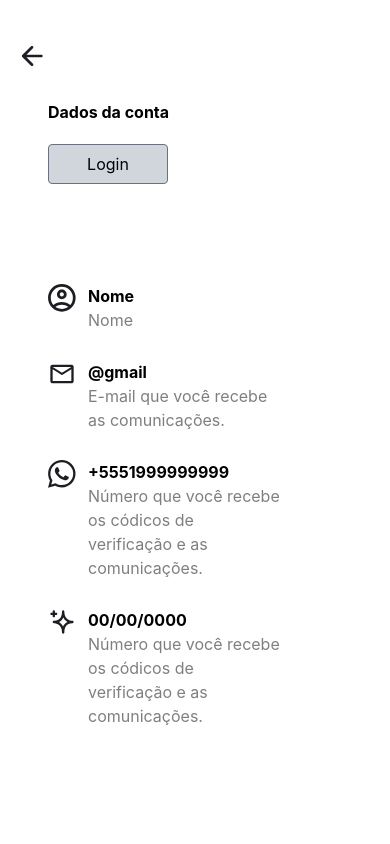
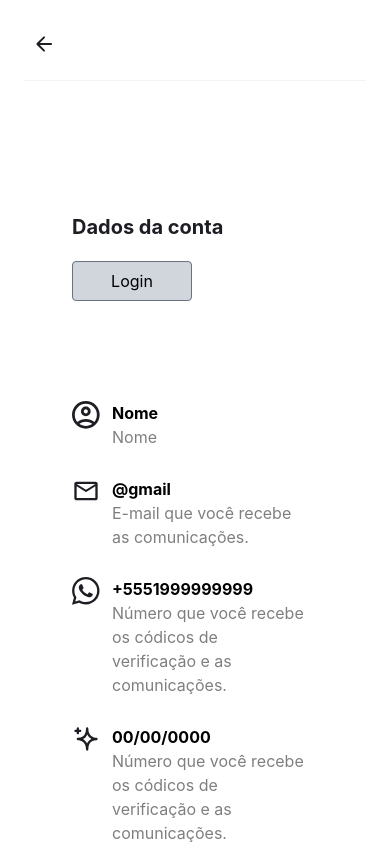
Before and after one commit to GuilhermeW1/emporio-henz, a React (Vite) app in the folder frontend/: page /conta in a window 390 px wide. Built offline with nearby package versions, Linux system fonts and the light colour scheme.

Commit message:
feat: make responsive screens

```diff
--- a/frontend/src/components/Input.jsx
+++ b/frontend/src/components/Input.jsx
@@ -1,13 +1,13 @@
 export function Input({ label, placeholder, type, name, value, onChange }) {
   return (
-    <div className="flex-col flex gap-3">
+    <div className="flex-col flex gap-3 w-full">
       <span className="block font-bold self-start">{label}</span>
       <input
         type={type ?? "text"}
         name={name}
         value={value}
         onChange={onChange}
-        className="border rounded h-11 border-[#939393] w-68 pl-3"
+        className="border rounded h-11 border-[#939393] min-w-68 pl-3"
         placeholder={placeholder}
       />
     </div>
--- a/frontend/src/components/PasswordInput.jsx
+++ b/frontend/src/components/PasswordInput.jsx
@@ -19,9 +19,9 @@ export function PasswordInput({
     return;
   };
   return (
-    <div className={`flex flex-col ${className}`}>
+    <div className={`flex  w-full flex-col ${className}`}>
       <span className="block font-bold self-start">{label}</span>
-      <div className="border rounded h-11 border-[#939393] w-68 flex items-center justify-between mt-3">
+      <div className="border rounded h-11 border-[#939393] min-w-68 flex items-center justify-between mt-3">
         <input
           name={name}
           value={value}
--- a/frontend/src/components/SectionCard.jsx
+++ b/frontend/src/components/SectionCard.jsx
@@ -1,7 +1,8 @@
 export function SectionCard({ imgPath, name }) {
   return (
-    <div className="h-[182px] w-[182px] bg-[#F2F8FD] border border-[#1238544D] rounded-xl">
-      <div className="">
+    <div className="flex flex-col justify-between h-[182px] w-[182px] lg:w-[190px] lg:h-[190px] bg-[#F2F8FD] border border-[#123854]/30 rounded-xl overflow-hidden">
+      {" "}
+      <div className="flex-1 flex items-center justify-center overflow-hidden">
         <img src={imgPath} alt={name} />
       </div>
       <div className="bg-[#123854] h-10.5 overflow-hidden rounded-b-xl flex p-3 items-center justify-between">
--- a/frontend/src/screens/Account.jsx
+++ b/frontend/src/screens/Account.jsx
@@ -3,13 +3,21 @@ import { Link, useNavigate } from "react-router-dom";
 export function Account() {
   const navigate = useNavigate();
   return (
-    <div className="fixed inset-0 z-50 bg-white overflow-y-auto min-h-screen w-screen">
-      <button className="fixed top-10 left-4" onClick={() => navigate(-1)}>
-        <img src="/Back.svg" alt="voltar" />
+    <div className="fixed inset-0 z-50 bg-black/40 flex justify-end transition-opacity">
+      <div className="w-full lg:w-1/2 lg:max-w-xl h-full bg-white overflow-y-auto p-6 lg:p-10 shadow-2xl relative flex flex-col justify-start">
+        <div className="flex items-center gap-4 mb-8 border-b pb-4 border-gray-100">
+          <button
+            onClick={() => navigate(-1)}
+            className="p-2 hover:bg-gray-100 rounded-full transition-colors"
+            type="button"
+          >
+            <img src="/Back.svg" alt="voltar" className="h-6 w-6" />
           </button>
+        </div>
         <div className="flex mt-25 ml-12 flex-col">
-        <span className="font-bold block">Dados da conta</span>
-
+          <h1 className="font-bold text-xl lg:text-2xl text-[#1D1D24]">
+            Dados da conta
+          </h1>
           <Link
             className=" bg-gray-300 w-30 h-10 flex items-center justify-center rounded border-gray-500 border mt-5"
             to="/login"
@@ -62,5 +70,6 @@ export function Account() {
           </div>
         </div>
       </div>
+    </div>
   );
 }
--- a/frontend/src/screens/Favorites.jsx
+++ b/frontend/src/screens/Favorites.jsx
@@ -5,19 +5,27 @@ import { HighlightCard } from "../components/HighlightCard";
 export function Favorites() {
   const navigation = useNavigate();
   return (
-    <div className="pr-4 pl-4">
-      <div className="flex items-center pt-5">
+    <div className="pr-4 pl-4 lg:max-w-[1200px] lg:mx-auto">
+      <div className="flex items-center pt-5 lg:hidden">
         <button type="button" onClick={() => navigation(-1)}>
           <img src="Back.svg" alt="voltar" className="h-6" />
         </button>
         <span className="text-gray-400 pl-4">Pasta de itens salvos</span>
       </div>
-      <span className="pt-6 pb-6 block font-bold">Apartamento dos sonhos </span>
+      <span className="pt-6 pb-6 block font-bold lg:mt-8">
+        Apartamento dos sonhos{" "}
+      </span>
 
       <div className="flex gap-3 mb-12">
         <HighlightCard />
         <HighlightCard />
       </div>
+
+      {/* TODO: colocar carocel de sugestoes */}
+      <div className="lg:flex hidden flex-col">
+        <hr className="w-full text-gray-200 mb-12" />
+        <span>Voce tambem pode gostar</span>
+      </div>
     </div>
   );
 }
--- a/frontend/src/screens/Login.jsx
+++ b/frontend/src/screens/Login.jsx
@@ -38,8 +38,11 @@ export function Login() {
     <div className="flex w-screen bg-[#E0E0E0] pt-12 pr-12 pl-12 pb-15">
       <form
         onSubmit={login}
-        className=" bg-white  w-full rounded-2xl flex-col pt-12 flex items-center pb-12"
+        className=" bg-white mx-auto w-full rounded-2xl flex-col pt-12 flex items-center pb-12 max-w-[935px] lg:px-30 px-2"
       >
+        <span className="font-bold text-2xl hidden lg:block mb-8">
+          Acesse sua conta
+        </span>
         <Input
           name="email"
           value={formData.gmail}
@@ -49,7 +52,7 @@ export function Login() {
         />
 
         <PasswordInput
-          className="mt-3"
+          className="mt-3 lg:mt-12"
           label="Digite sua senha"
           name="password"
           value={formData.password}
@@ -66,7 +69,7 @@ export function Login() {
 
         <span className="font-bold mt-10 block">ou acesse com</span>
 
-        <button className="border rounded h-11 border-[#939393] w-68 flex mt-3 items-center justify-center gap-1 font-bold">
+        <button className="border rounded h-11 border-[#939393] min-w-68 flex mt-3 items-center justify-center gap-1 font-bold w-full">
           <img src="/aboutUs/Google.svg" alt="google" />
           Google
         </button>
```
Lines whose indentation alone changed are shown as unchanged.
